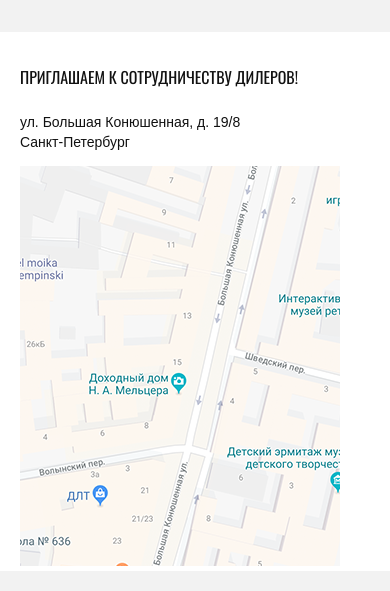
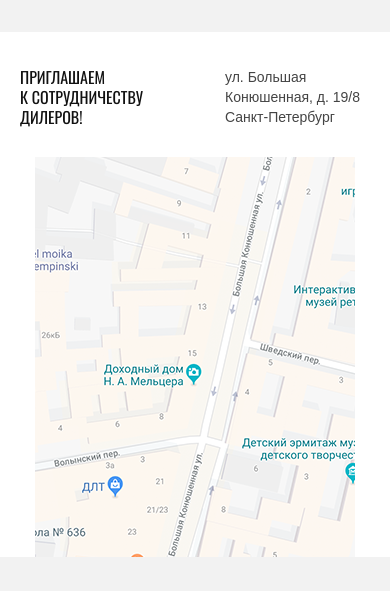
Before and after one commit to gromniki/213549-cat-energy-16, a website: page source/index.html in a window 390 px wide. Shown: the part 2566-3157 px from the top of the page. Drawn offline with nearby package versions, Linux system fonts and the light colour scheme; files that its build step writes are made by us from their sources.

Commit message:
Базовый адаптив footer v2

```diff
--- a/source/index.html
+++ b/source/index.html
@@ -120,16 +120,14 @@
 
   <section class="contacts">
     <div class="contacts__wrapper  container">
-      <header class="contacts__header">
-        <h2 class="contacts__title">Приглашаем к сотрудничеству дилеров!</h2>
-        <p class="contacts__text">
-          ул. Большая Конюшенная, д. 19/8<br>
-          Санкт-Петербург
-        </p>
-      </header>
-      <div class="contacts__map">
-        <img src="img/bg-map-mobile@1x.png" width="320" height="400" alt="г. Санкт-Петербург, ул. Большая Конюшенная, д. 19/8">
-      </div>
+      <h2 class="contacts__title">Приглашаем к&nbsp;сотрудничеству дилеров!</h2>
+      <address class="contacts__text">
+        ул. Большая Конюшенная, д. 19/8<br>
+        Санкт-Петербург
+      </address>
+    </div>
+    <div class="contacts__map">
+      <img src="img/bg-map-mobile@1x.png" width="320" height="400" alt="г. Санкт-Петербург, ул. Большая Конюшенная, д. 19/8">
     </div>
   </section>
 </main>
@@ -147,7 +145,6 @@
             <svg xmlns="http://www.w3.org/2000/svg" width="22" height="12" viewBox="0 0 22 12">
               <path class="social__path" d="M17.6 12c-.3 0-.9-.1-1.5-.5-.5-.3-.9-.7-1.3-1.2-.3-.3-.9-.9-1.1-.9-.2.1-.4.7-.3 1.2 0 .1 0 .6-.3.9-.3.3-.8.4-.9.4h-1.4c-.7 0-3.2-.2-5.4-2.3C2.5 7.1.2 2.2.1 2 0 1.6-.1 1.2.2.9c.3-.3.8-.4 1-.4h3.1c.1 0 .4.1.7.3.3.2.4.5.5.6 0 0 .5 1.1 1.1 2 1 1.5 1.4 1.9 1.5 2 .1-.4.2-1.4.1-2.3 0-.4-.1-.8-.2-1-.1-.1-.3-.2-.5-.2l-.6-.5c0-.5.5-.9.9-1.1.5-.2 1.3-.3 2.3-.3h.5c.9 0 1.2.1 1.6.1 1.2.3 1.2 1.3 1.1 2.5v1.6c0 .3 0 .8.1 1 .2-.1.6-.5 1.5-1.9.6-.9 1-1.9 1.1-2.1.1-.3.4-.7 1.2-.7h3.4c.7 0 1.2.2 1.3.7.2.5.1 1.3-1.7 3.5-.3.3-.5.6-.7.9-.5.4-.9 1-.9 1.1 0 .1.5.5.9.9 1.1.9 1.9 1.7 2.2 2.3.4.6.3 1 .2 1.3-.3.7-1.2.7-1.4.8h-2.8-.1zm-3.9-3.7c.7 0 1.2.6 1.8 1.2.4.4.7.8 1.1 1 .5.3 1 .3 1 .3h2.9c.1 0 .3-.1.4-.1 0 0 0-.1-.1-.1-.3-.5-1-1.3-2-2.1-.9-.7-1.3-1.1-1.4-1.7 0-.6.4-1.1 1.2-2.1.2-.2.4-.5.7-.8 1.1-1.4 1.4-2 1.5-2.3H16.9c0 .4-.5 1.5-1.1 2.4-1.4 2.1-2 2.4-2.5 2.4-.1 0-.3 0-.4-.1-.7-.4-.7-1.4-.7-2.1v-.3-1.3c.1-1.3 0-1.3-.3-1.4-.3-.1-.5-.1-1.4-.1H10c-.5 0-1 0-1.4.1l.2.2c.4.5.4 1.5.4 1.7.1 1.3 0 2.9-.7 3.3-.1 0-.2.1-.4.1-.6 0-1.3-.7-2.5-2.5C5 2.9 4.5 1.8 4.5 1.8s0-.1-.1-.1-.2-.1-.2-.1H1.3h-.1c.4.9 2.5 5 4.8 7.2 2 1.9 4.3 2 4.7 2h1.4s.2 0 .2-.1v-.1c0-.2 0-2 1.2-2.3h.2z"/>
             </svg>
-
           </a>
         </li>
         <li class="social__item">
--- a/source/sass/blocks/_contacts.scss
+++ b/source/sass/blocks/_contacts.scss
@@ -4,16 +4,59 @@
   line-height: 20px;
   color: $fontColorSecondary;
 
+  @media (min-width: $tablet-width) {
+    padding-top: 70px;
+  }
+
+  &__wrapper {
+    display: flex;
+    justify-content: space-between;
+    flex-wrap: wrap;
+    padding-bottom: 30px;
+
+    @media (min-width: $tablet-width) {
+      padding-bottom: 60px;
+    }
+  }
+
+  &__title,
+  &__text {
+    max-width: 145px;
+
+    @media (min-width: $tablet-width) {
+      max-width: 155px;
+    }
+  }
+
   &__title {
-    margin: 0 0 25px;
+    margin: 0;
     font-family: $fontOswald;
     font-size: 16px;
     font-weight: inherit;
     text-transform: uppercase;
     line-height: inherit;
+
+    @media (min-width: $tablet-width) {
+      font-size: 20px;
+      line-height: 1.25;
+    }
   }
 
   &__text {
+    margin: 0;
+    font-style: normal;
     line-height: inherit;
+    color: $fontColor;
+
+    @media (min-width: $tablet-width) {
+      font-size: 16px;
+    }
+  }
+
+  &__map {
+    img {
+      display: block;
+      margin: 0 auto;
+    }
   }
 }
--- a/source/sass/blocks/_copyright.scss
+++ b/source/sass/blocks/_copyright.scss
@@ -9,6 +9,15 @@
 
   &__link {
     color: inherit;
+
+    @media (min-width: $tablet-width) {
+      margin-right: 15px;
+      font-size: 16px;
+
+      &:last-of-type {
+        margin-right: 0;
+      }
+    }
 
     &:hover,
     &:focus {
```
